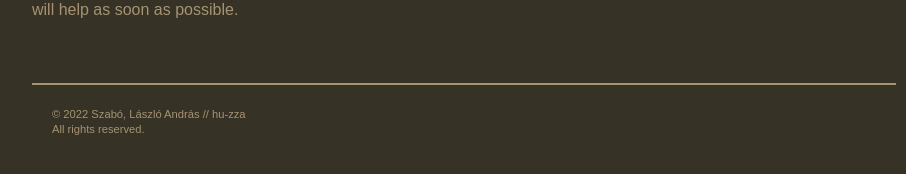
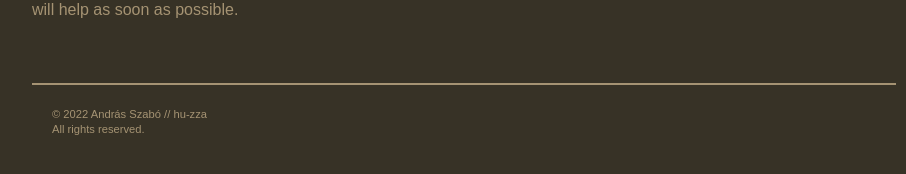
Before and after one commit to hu-zza/hu-zza.github.io, a Jekyll site: the page built from non-existent_link/index.html, in a window 1280 px wide. Shown: the part 248-422 px from the top of the page, without its empty margins (176-1082 px from the left). Built offline with Jekyll 4.4.1, drawn with Linux system fonts in a browser that asks for light colours; nearby versions of some CDN libraries; some web fonts are replaced; library files that are not in the unit come from our copies.

Commit message:
Update my name

```diff
--- a/_config.yml
+++ b/_config.yml
@@ -3,14 +3,14 @@
 # Site settings
 baseurl: 'https://hu-zza.github.io'
 canonicalurl: 'https://zza.hu'
-title: 'Szabó, László András // hu-zza'
-keywords: 'Szabó, László András, Szabó László András, hu-zza, μBot, Java'
+title: 'András Szabó // hu-zza'
+keywords: 'Szabó, András, András Szabó, Szabó András, hu-zza, μBot, Java'
 description: 'This is a link collection about me: My Java and other (μBot) projects, social pages, etc.'
 background: '/images/cover.jpg'
 
 author:
-    fullName: 'Szabó, László András // hu-zza'
-    firstName: 'László András'
+    fullName: 'András Szabó // hu-zza'
+    firstName: 'András'
     lastName: 'Szabó'
     callMe: 'Andrew'
     username: 'hu-zza'
--- a/_includes/home_header.html
+++ b/_includes/home_header.html
@@ -11,7 +11,7 @@
                 <img src="{{ site.baseurl | append: site.author.picture.link }}" class="user-image" alt="{{ site.author.picture.title }}" title="{{ site.author.picture.title }}">
             </a>
             <h1 class="panel-cover__title panel-title">
-                <span title="My last name">{{ site.author.lastName }}</span>, <span title="{{'My first name, call me ' | append: site.author.callMe }}">{{ site.author.firstName }}</span>
+                <span title="{{'My first name is ' | append: site.author.firstName | append: ', just call me ' | append: site.author.callMe }}">{{ site.author.firstName }} {{ site.author.lastName }}</span>
             </h1>
             <hr class="panel-cover__divider">
             <p class="panel-cover__description">{{ site.author.description }}</p>
```
